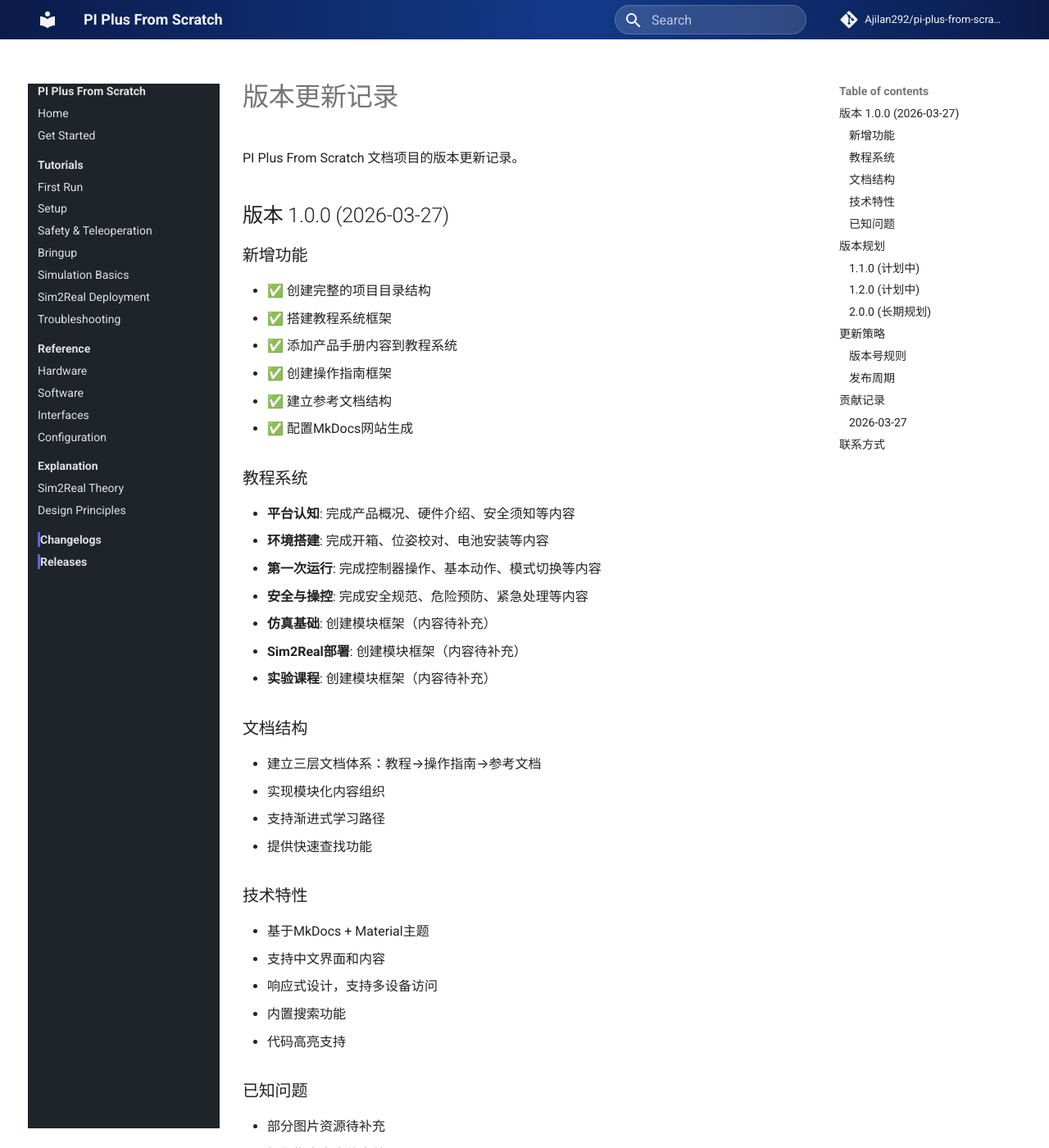
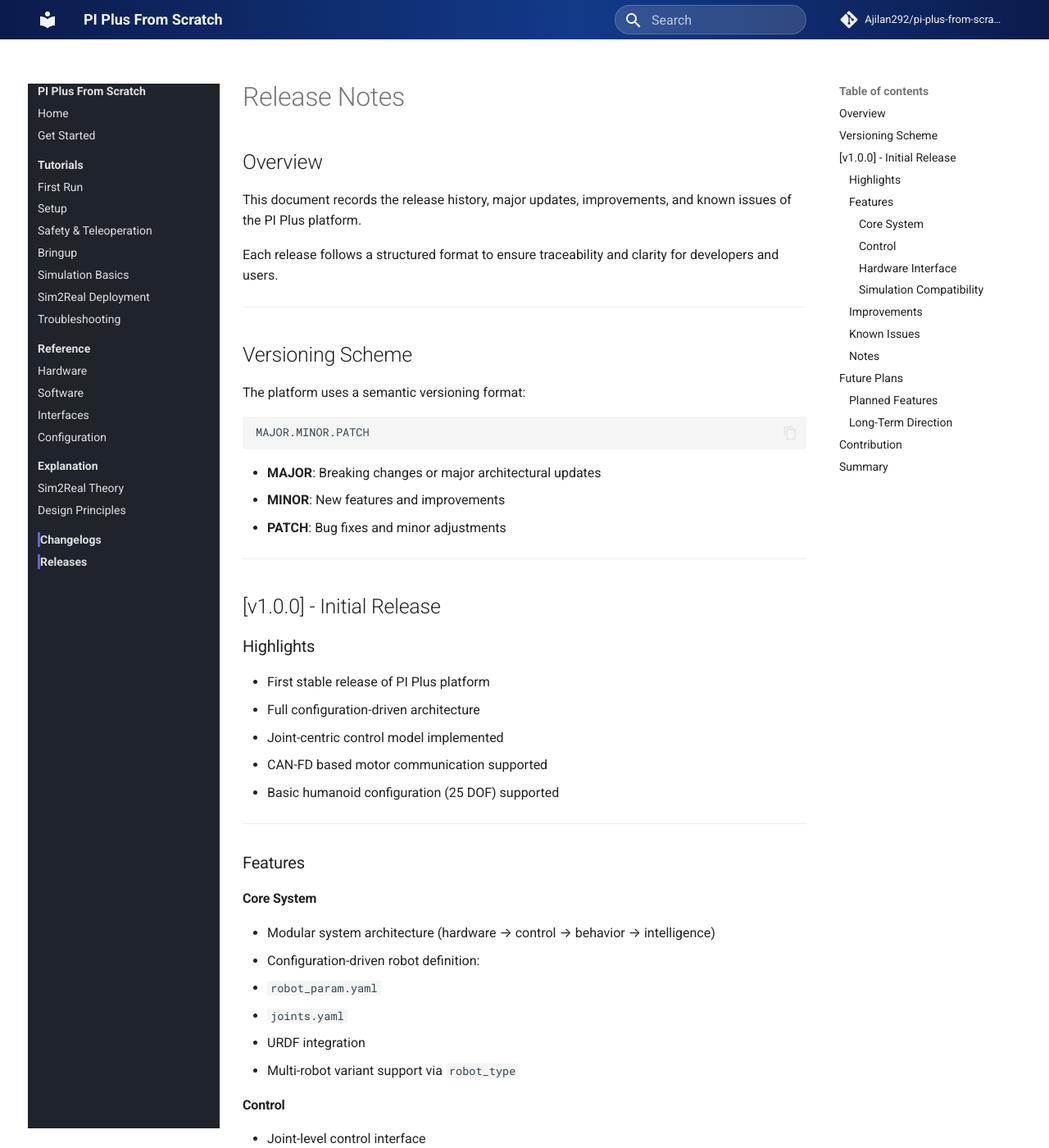
Before and after one commit to Ajilan292/pi-plus-from-scratch, an MkDocs documentation site: the page built from docs/changelogs/releases.md, in a window 1280 px wide and 1400 px high. Shown: the whole window at 82% size. Built offline with MkDocs 1.6.1 and Material for MkDocs 9.7.7, drawn with Linux system fonts in a browser that asks for light colours; comment, search, counter and statistics services are not loaded; some of the changed text lies outside the part shown.

Commit message:
docs: Update release notes to English format
- Rewrite changelogs/releases.md from Chinese to English
- Update content to reflect actual PI Plus platform releases
- Add semantic versioning scheme and structured release format
- Include v1.0.0 release details with features, improvements, and known issues
- Add future plans and contribution guidelines

````diff
--- a/docs/changelogs/releases.md
+++ b/docs/changelogs/releases.md
@@ -1,91 +1,127 @@
-# 版本更新记录
+# Release Notes
 
-PI Plus From Scratch 文档项目的版本更新记录。
+## Overview
 
-## 版本 1.0.0 (2026-03-27)
+This document records the release history, major updates, improvements, and known issues of the PI Plus platform.
 
-### 新增功能
-- ✅ 创建完整的项目目录结构
-- ✅ 搭建教程系统框架
-- ✅ 添加产品手册内容到教程系统
-- ✅ 创建操作指南框架
-- ✅ 建立参考文档结构
-- ✅ 配置MkDocs网站生成
-
-### 教程系统
-- **平台认知**: 完成产品概况、硬件介绍、安全须知等内容
-- **环境搭建**: 完成开箱、位姿校对、电池安装等内容
-- **第一次运行**: 完成控制器操作、基本动作、模式切换等内容
-- **安全与操控**: 完成安全规范、危险预防、紧急处理等内容
-- **仿真基础**: 创建模块框架（内容待补充）
-- **Sim2Real部署**: 创建模块框架（内容待补充）
-- **实验课程**: 创建模块框架（内容待补充）
-
-### 文档结构
-- 建立三层文档体系：教程→操作指南→参考文档
-- 实现模块化内容组织
-- 支持渐进式学习路径
-- 提供快速查找功能
-
-### 技术特性
-- 基于MkDocs + Material主题
-- 支持中文界面和内容
-- 响应式设计，支持多设备访问
-- 内置搜索功能
-- 代码高亮支持
-
-### 已知问题
-- 部分图片资源待补充
-- 操作指南内容待完善
-- 参考文档需要更多技术细节
-- 社区功能待开发
-
-## 版本规划
-
-### 1.1.0 (计划中)
-- 完善操作指南内容
-- 补充参考文档技术细节
-- 添加更多图片资源
-- 优化文档结构和导航
-
-### 1.2.0 (计划中)
-- 添加代码示例和项目
-- 建立用户社区功能
-- 支持多语言文档
-- 添加视频教程资源
-
-### 2.0.0 (长期规划)
-- 完整的交互式教程
-- 在线实验环境
-- 用户贡献系统
-- 专业认证体系
-
-## 更新策略
-
-### 版本号规则
-- **主版本号**: 重大架构变更
-- **次版本号**: 功能增加和改进
-- **修订号**: 问题修复和小幅改进
-
-### 发布周期
-- **月度更新**: 小版本更新和问题修复
-- **季度更新**: 功能增加和内容完善
-- **年度更新**: 重大版本升级
-
-## 贡献记录
-
-### 2026-03-27
-- 项目初始版本发布
-- 感谢所有参与者的贡献
-- 特别感谢内容整理和文档编写人员
-
-## 联系方式
-
-如有问题或建议，请通过以下方式联系：
-- 项目仓库: [GitHub地址]
-- 问题反馈: [Issue跟踪]
-- 邮件联系: [联系邮箱]
+Each release follows a structured format to ensure traceability and clarity for developers and users.
 
 ---
 
-**持续改进，共同成长。** 我们致力于提供最好的机器人学习资源。
+## Versioning Scheme
+
+The platform uses a semantic versioning format:
+
+```
+MAJOR.MINOR.PATCH
+```
+
+- **MAJOR**: Breaking changes or major architectural updates
+- **MINOR**: New features and improvements
+- **PATCH**: Bug fixes and minor adjustments
+
+---
+
+## [v1.0.0] - Initial Release
+
+### Highlights
+
+- First stable release of PI Plus platform
+- Full configuration-driven architecture
+- Joint-centric control model implemented
+- CAN-FD based motor communication supported
+- Basic humanoid configuration (25 DOF) supported
+
+---
+
+### Features
+
+#### Core System
+
+- Modular system architecture (hardware → control → behavior → intelligence)
+- Configuration-driven robot definition:
+  - `robot_param.yaml`
+  - `joints.yaml`
+  - URDF integration
+- Multi-robot variant support via `robot_type`
+
+#### Control
+
+- Joint-level control interface
+- PD controller support (kp, kd configurable per joint)
+- Joint limits enforcement
+- Direction mapping and offset calibration
+
+#### Hardware Interface
+
+- CAN-FD communication support
+- Multi-CAN port architecture
+- Motor abstraction layer
+
+#### Simulation Compatibility
+
+- Consistent joint definition with URDF
+- Sim-to-real compatible joint ordering and mapping
+
+---
+
+### Improvements
+
+- Improved configuration clarity and structure
+- Unified joint naming conventions
+- Better separation between hardware and control layers
+
+---
+
+### Known Issues
+
+- No built-in state estimator (EKF/UKF not included)
+- Limited built-in debugging tools
+- Manual tuning required for gains (kp/kd)
+- Some configuration fields lack validation
+
+---
+
+### Notes
+
+- This release is designed primarily for developers and researchers
+- Not optimized for plug-and-play usage
+- Recommended to verify configuration before deployment
+
+---
+
+## Future Plans
+
+### Planned Features
+
+- State estimation module (EKF / sensor fusion)
+- Improved debugging and visualization tools
+- Auto-calibration utilities
+- Higher-level behavior APIs
+
+### Long-Term Direction
+
+- Better integration with AI agent systems (e.g., OpenClaw)
+- Improved sim-to-real transfer pipelines
+- Enhanced multi-robot scalability
+
+---
+
+## Contribution
+
+If you find issues or want to contribute:
+
+- Submit bug reports
+- Propose improvements
+- Contribute new modules or configurations
+
+---
+
+## Summary
+
+This release establishes the foundation of the PI Plus platform:
+
+- Modular
+- Configurable
+- Extensible
+- Ready for integration with modern robotics and AI systems
````
